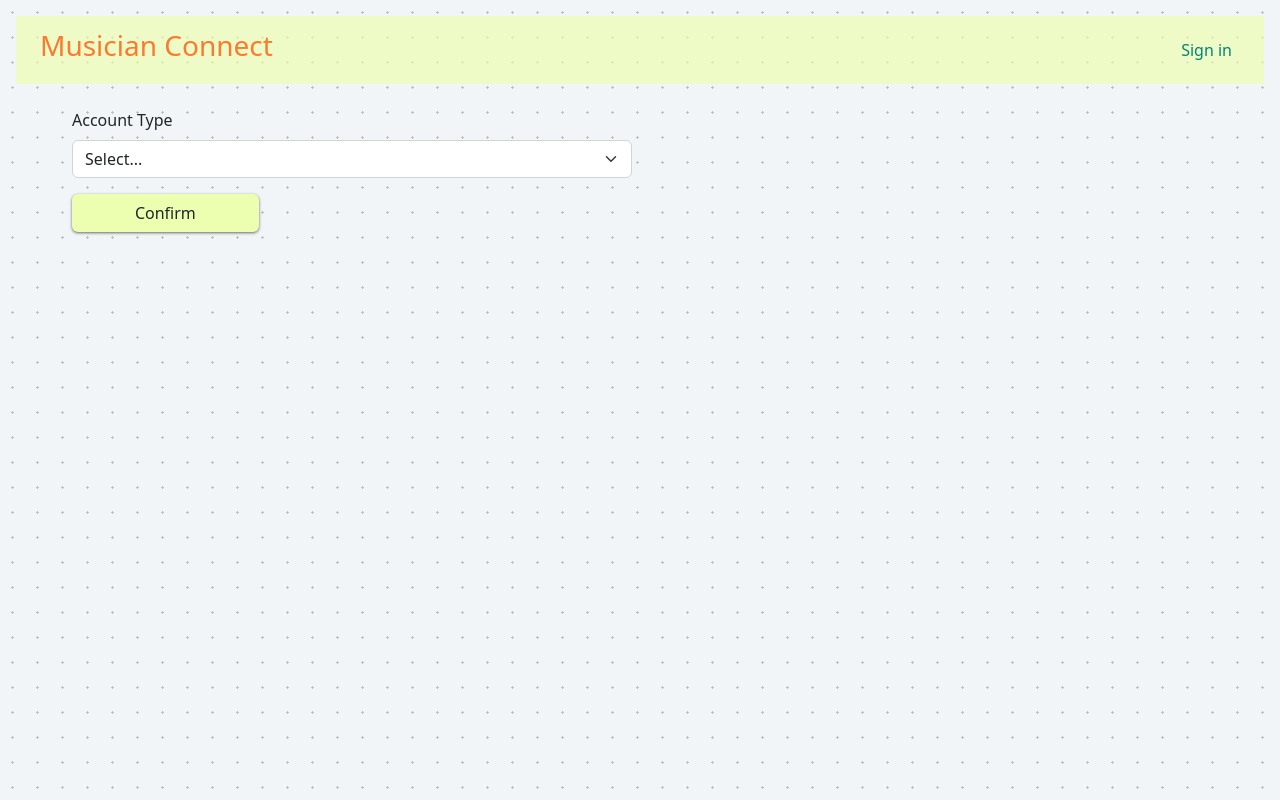
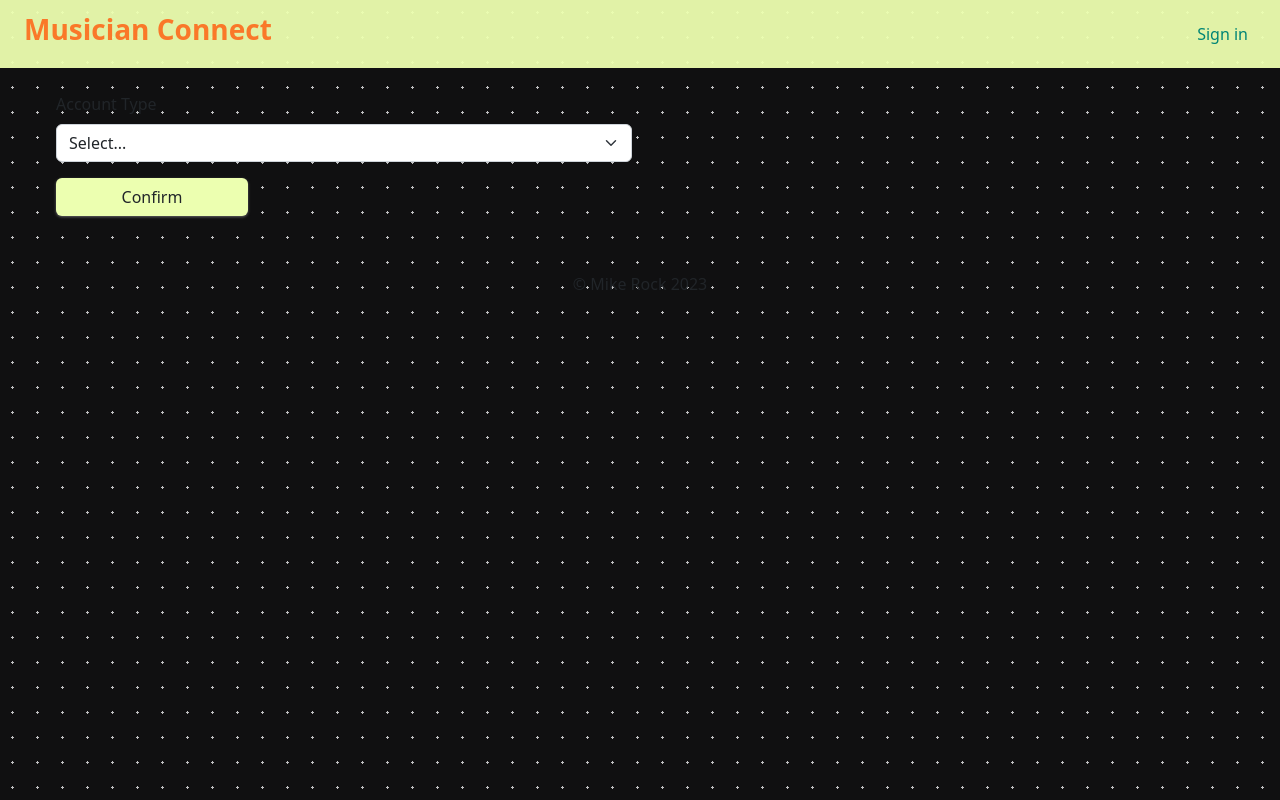
Before and after one commit to MikeRock51/Musician_Connect, a React (Create React App) app in the folder frontend/: page /register/user-type in a window 1280 px wide. Built offline with nearby package versions, Linux system fonts and the light colour scheme.

Commit message:
Add darker theme

```diff
--- a/frontend/public/styles.css
+++ b/frontend/public/styles.css
@@ -1,15 +1,16 @@
 html body {
-  width: 100%;
-  background: #f1f5f8;
+  width: 100vw;
+  background: #010102ef;
   background-image: radial-gradient(#bfc0c1 7.2%, transparent 0);
   background-size: 25px 25px;
-  padding: 1rem;
-  box-sizing: border-box;
+  /* padding: 1rem; */
+  /* box-sizing: border-box; */
 }
 
 .nav-container {
-  background-color: #edffb0a9;
+  background-color: #edffb0f1;
   margin: 0;
+  /* padding: 0; */
 }
 
 a.hover:hover {
@@ -24,12 +25,24 @@ a {
     color: #008575 !important;
   }
 
+.bg-brownie {
+  background-color: #9b4c24d3 !important;
+}
+
+.bg-brownie {
+  background-color: #9b4c24d3 !important;
+}
+
+.brownie {
+  color: #9b4c24d3 !important;
+}
+
 .carousel-container {
   /* width: 40%; */
   /* overflow: hidden; */
   text-align: center;
   margin: 0 auto;
-  box-shadow: 4px 3px 7px 2px #00000040;
+  box-shadow: 4px 3px 7px 2px #9b4c24d3;
   border-radius: 20px;
 }
 
@@ -112,7 +125,7 @@ ul.dropdown-menu {
 
 .btn.anime:hover {
   animation: buttonAnimation 0.5s infinite !important;
-  background-color: #25cff2 !important;
+  background-color: #9feb88 !important;
 }
 
 @keyframes buttonAnimation {
--- a/frontend/src/components/App.js
+++ b/frontend/src/components/App.js
@@ -67,7 +67,7 @@ function App() {
   return (
     <Router>
       <div className=''>
-        <div className='nav-container container-fluid'>
+        <div className='nav-container container-fluid '>
           <Navbar
             loggedIn={loggedIn}
             setLoggedIn={setLoggedIn}
@@ -76,6 +76,7 @@ function App() {
         <Routes>
           <Route path='/' element={<Home
             loggedIn={loggedIn}
+            loggedInUser={loggedInUser}
             setLoggedIn={setLoggedIn}
           />} />
           <Route path='/register/user-type'
@@ -127,9 +128,9 @@ function App() {
               setLoggedIn={setLoggedIn}
             />} />
         </Routes>
-        {/* <div className='nav-container '>
+        <div className=''>
           <Footer />
-        </div> */}
+        </div>
       </div>
     </Router>
   );
--- a/frontend/src/components/Footer.jsx
+++ b/frontend/src/components/Footer.jsx
@@ -1,7 +1,7 @@
 function Footer() {
     return (
-        <div className="nav-container footer">
-            <footer>© {new Date().getFullYear()}</footer>
+        <div className="mt-5 text-center p-2">
+            <footer className="end-50 bottom-50">© Mike Rock {new Date().getFullYear()}</footer>
         </div>
     )
 }
--- a/frontend/src/components/Navbar.jsx
+++ b/frontend/src/components/Navbar.jsx
@@ -10,7 +10,7 @@ function Navbar(props) {
         <nav className="navbar navbar-expand-lg mb-4">
             <div className="container-fluid">
                 <a className="navbar-brand" href="/">
-                    <h3 className='cinnabar'>Musician Connect</h3>
+                    <h3 className='cinnabar fw-bold'>Musician Connect</h3>
                 </a>
                 <button
                     className="navbar-toggler"
--- a/frontend/src/components/Slideshow.jsx
+++ b/frontend/src/components/Slideshow.jsx
@@ -14,12 +14,12 @@ function Slideshow(props) {
         return (
           <Carousel.Item key={musician.id}>
             <img
-              className="d-block w-100"
+              className="d-block w-100 rounded-4 py-1"
               src={musician.profilePicture}
               alt={`${musician.firsName} ${musician.lastName}`}
             />
             <Carousel.Caption className="carousel-caption">
-              <h6 className='mt-1 pt-3 text-outline'>Meet {musician.firstName} from {musician.city}. Plays {musician.instruments.map((instrument, index) => {
+              <h6 className='mt-1 pt-3 fw-semibold text-outline'>Meet {musician.firstName} from {musician.city}. Plays {musician.instruments.map((instrument, index) => {
                 return index < musician.instruments.length - 1 ? instrument.name + ', ' : 'and ' + instrument.name
               })}</h6>
             </Carousel.Caption>
--- a/frontend/src/components/pages/Home.jsx
+++ b/frontend/src/components/pages/Home.jsx
@@ -13,22 +13,22 @@ function Home(props) {
                 <h1 className='display-4 teal'>Welcome to Musician Connect!</h1>
                 <h4 className='cinnabar h5'>The best musicians in Abuja at your fingertips</h4>
             </div>
-            <div className="carousel-container col-6 col-lg-5 mt-3">
+            <div className="carousel-container bg-brownie col-5 col-lg-4 mt-3">
                 {data && <Slideshow data={data} />}
                 {isPending && <h3>Loading...</h3>}
                 {error && <h4>{error}</h4>}
             </div>
-            <div className="pt-5 mt-3 col-12 text-center">
+            {props.loggedInUser.userType !== 'Musician' && <div className="pt-5 mt-3 col-12 text-center">
                 <button type="submit"
                     className="btn btn-lg anime col-4"
                     onClick={() => {
-                        props.loggedIn ? navigate('/musicians') :
+                        props.loggedIn ? navigate('users/musicians') :
                             navigate('/register/user-type');
                     }}
                 >
                     Get Started
                 </button>
-            </div>
+            </div>}
         </div>
     )
 }
--- a/frontend/src/index.css
+++ b/frontend/src/index.css
@@ -1,5 +1,6 @@
 body {
   margin: 0;
+  /* padding: 0; */
   font-family: -apple-system, BlinkMacSystemFont, 'Segoe UI', 'Roboto', 'Oxygen',
     'Ubuntu', 'Cantarell', 'Fira Sans', 'Droid Sans', 'Helvetica Neue',
     sans-serif;
--- a/frontend/src/index.js
+++ b/frontend/src/index.js
@@ -2,8 +2,8 @@ import React from 'react';
 import ReactDOM from 'react-dom/client';
 import './index.css';
 import App from './components/App';
-import 'bootstrap/dist/css/bootstrap.css';
-import 'bootstrap/dist/js/bootstrap.bundle.js';
+// import 'bootstrap/dist/css/bootstrap.css';
+// import 'bootstrap/dist/js/bootstrap.bundle.js';
 
 
 const root = ReactDOM.createRoot(document.getElementById('root'));
```
